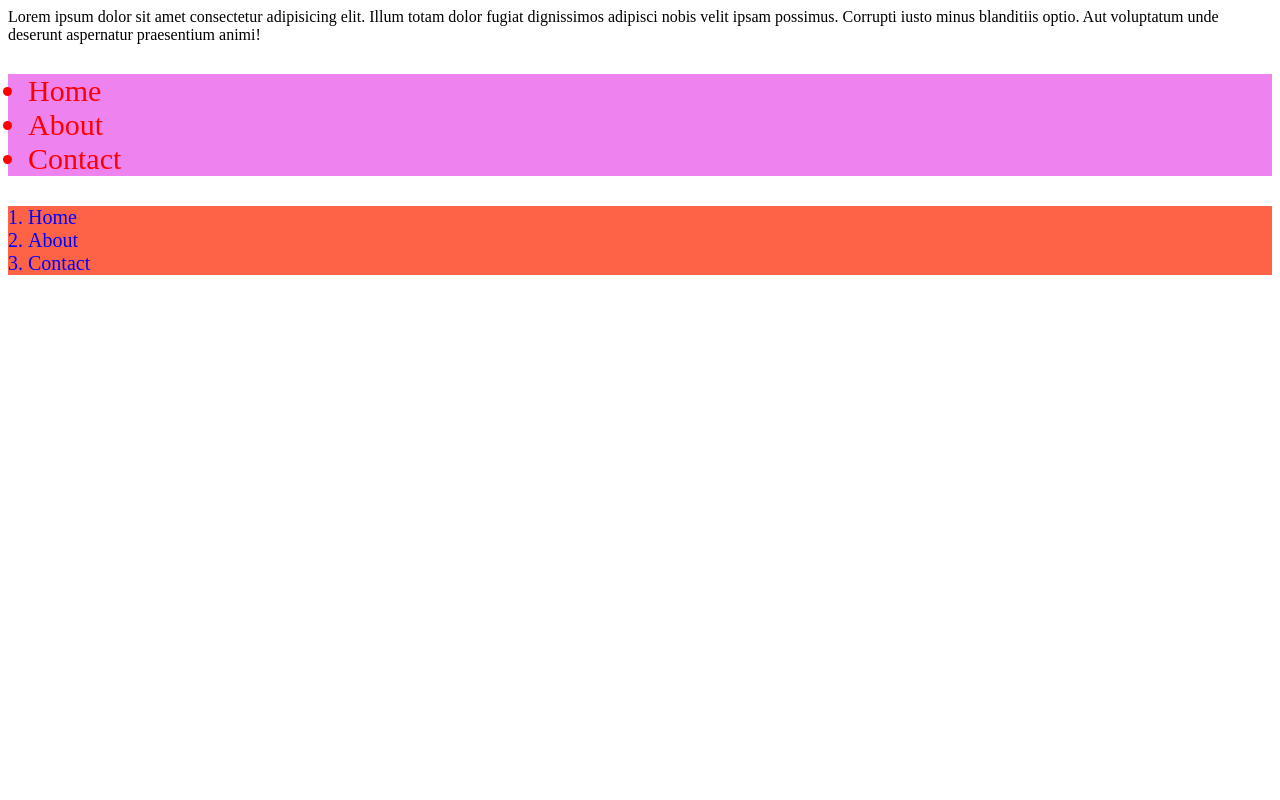
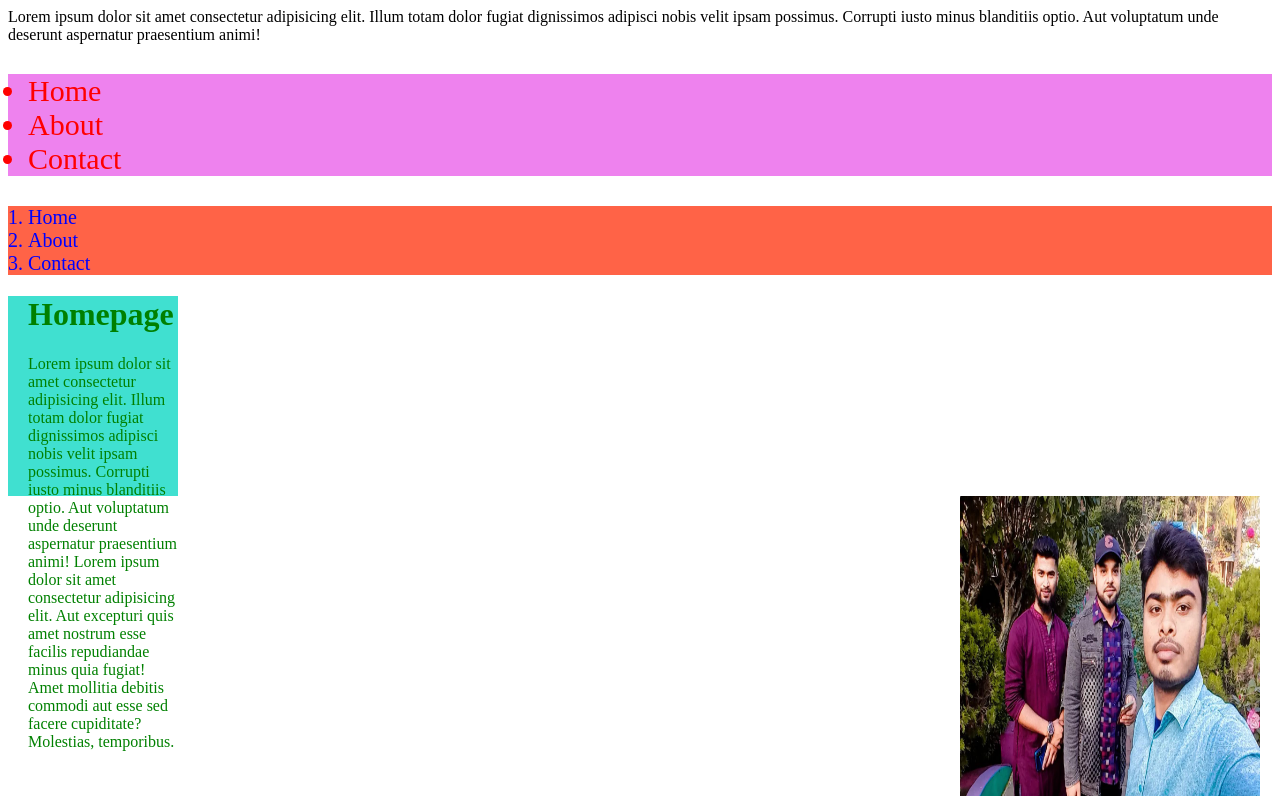
Before and after one commit to royel527/new-website, a plain HTML site: page index.html in a window 1280 px wide. Drawn offline with Linux system fonts and the light colour scheme.

Commit message:
photos adding

```diff
--- a/index.html
+++ b/index.html
@@ -20,5 +20,16 @@
             <li>About</li>
             <li>Contact</li>
      </ol>
+     <div>
+            <h1>Homepage</h1>
+            <p>Lorem ipsum dolor sit amet consectetur adipisicing elit. Illum totam dolor fugiat dignissimos adipisci nobis velit ipsam possimus.
+                Corrupti iusto minus blanditiis optio.
+                Aut voluptatum unde deserunt aspernatur praesentium animi!
+            Lorem ipsum dolor sit amet consectetur adipisicing elit.
+             Aut excepturi quis amet nostrum esse facilis repudiandae minus quia fugiat! Amet mollitia debitis commodi aut esse sed facere cupiditate? Molestias, temporibus.
+            </p>
+
+     </div>
+     <img src="WhatsApp Image 2024-12-27 at 21.39.02_d8ab4c64.jpg" alt="image">
 </body>
 </html>
--- a/styles.css
+++ b/styles.css
@@ -10,3 +10,18 @@ ol{
     background-color: tomato;
     padding-left: 20px;
 }
+div{
+    color: green;
+    background-color: turquoise;
+    padding-left: 20px;
+    height: 200px;
+    width: 150px;
+
+}
+
+img{
+    height: 300px;
+    width: 300px;
+   position: absolute;
+   right: 20px;
+}
```
Also changed, not shown: WhatsApp Image 2024-12-27 at 21.39.02_d8ab4c64.jpg (added).
